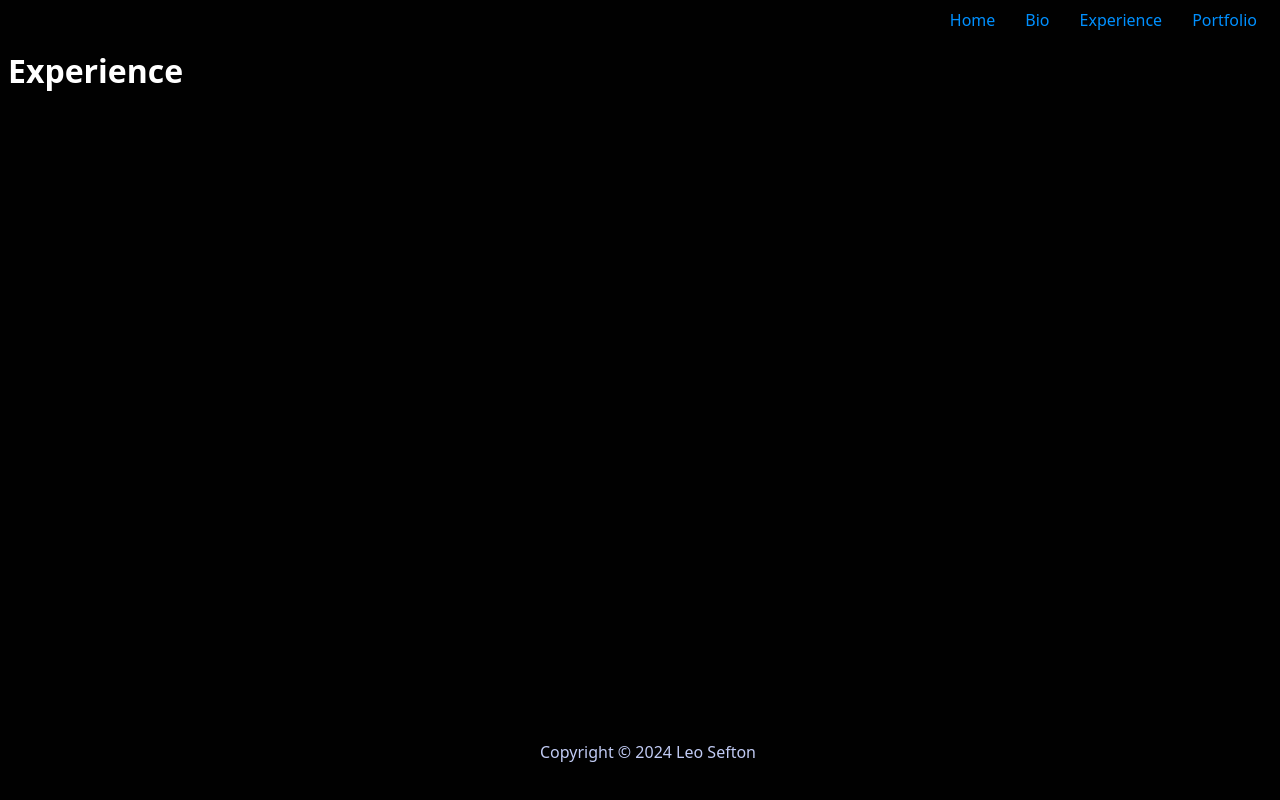
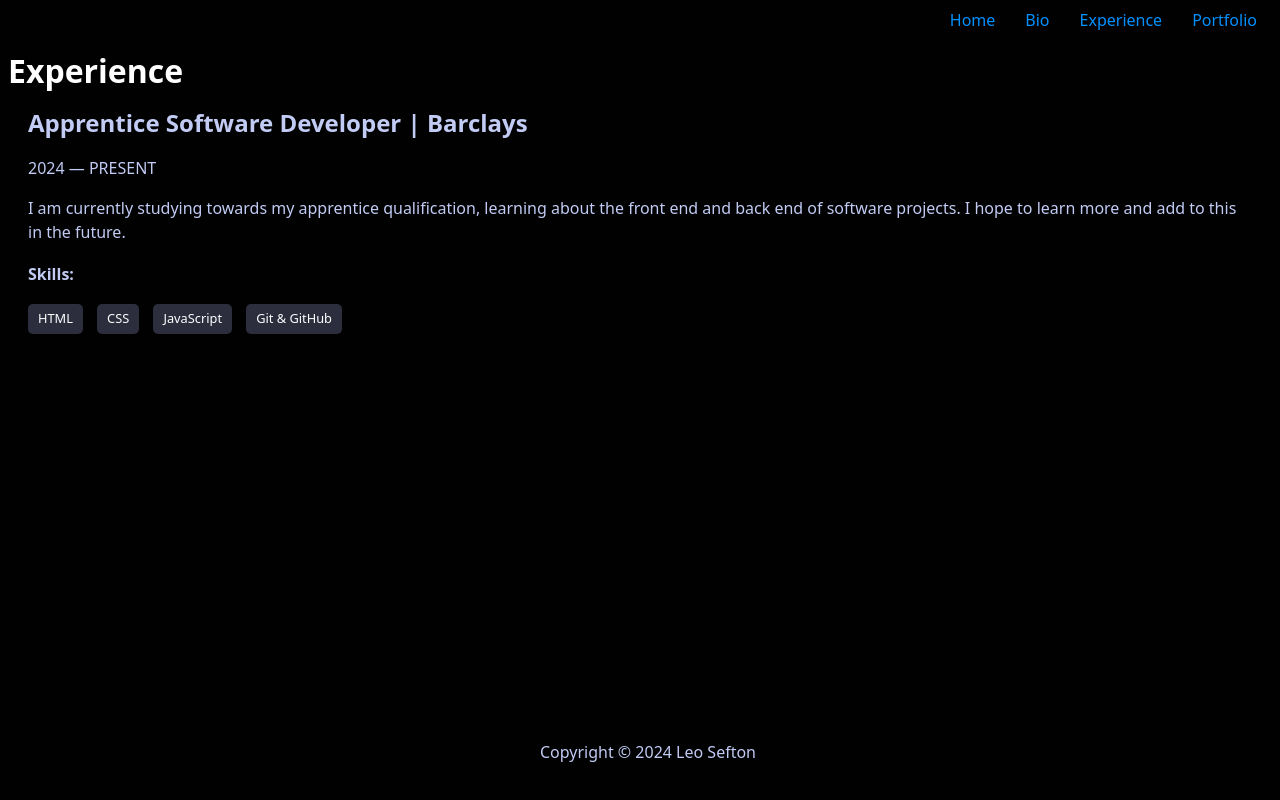
Before and after one commit to leo-seft/My-Webpage, a plain HTML site: page experience.html in a window 1280 px wide. Drawn offline with Linux system fonts and the light colour scheme.

Commit message:
Adding experince page and template with CSS

```diff
--- a/experience.html
+++ b/experience.html
@@ -28,7 +28,21 @@
     <main>
       <h1>Experience</h1>
       <!-- This should highlight your past experience, both professionally and academically. Include employers/schools as you might on a resume, and list accomplishments at each organization. -->
-      <p></p>
+      <section class="experience">
+        <div class="job">
+            <div class="job-header">
+                <h2>Apprentice Software Developer | Barclays</h2>
+                <p>2024 — PRESENT</p>
+            </div>
+            <p>I am currently studying towards my apprentice qualification, learning about the front end and back end of software projects. I hope to learn more and add to this in the future. </p>
+            <h4>Skills:</h4>
+            <div class="tech-stack">
+                <span>HTML</span>
+                <span>CSS</span>
+                <span>JavaScript</span>
+                <span>Git & GitHub</span>
+            </div>
+        </div>
     </main>
     <footer>
       <p>Copyright &copy; 2024 Leo Sefton</p>
--- a/style.css
+++ b/style.css
@@ -49,7 +49,7 @@ h1{
 h3{
   color: #cf241a;
 }
-p{
+p, h2, h4{
   color: #c1cbf4;
 }
 footer{
@@ -85,3 +85,17 @@ footer{
 #barclays{
   color: #0090FF;
 }
+
+.tech-stack span {
+  background-color: #2c2e3e;
+  color: white;
+  padding: 5px 10px;
+  border-radius: 5px;
+  font-size: 0.8rem;
+  margin-right: 10px;
+  margin-bottom: 10px;
+  display: inline-block;
+}
+.experience{
+  margin: 20px;
+}
```
